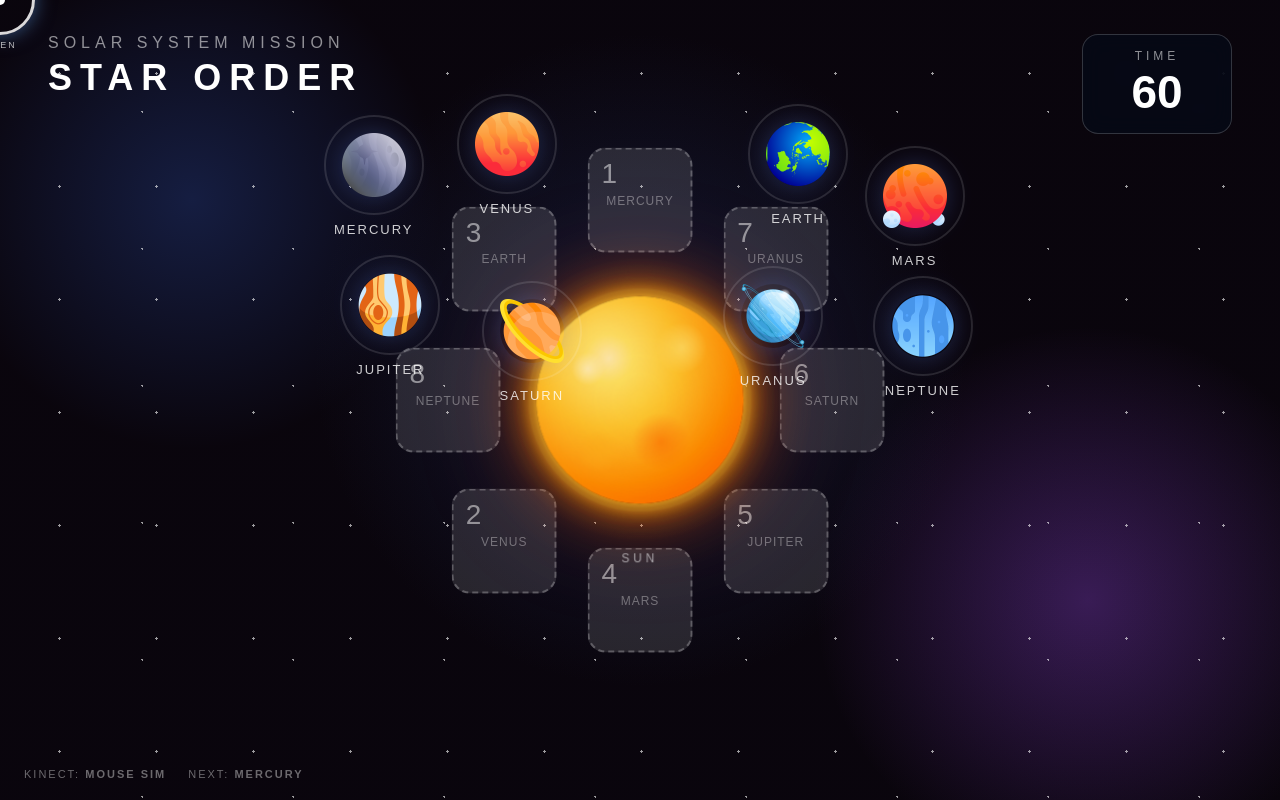
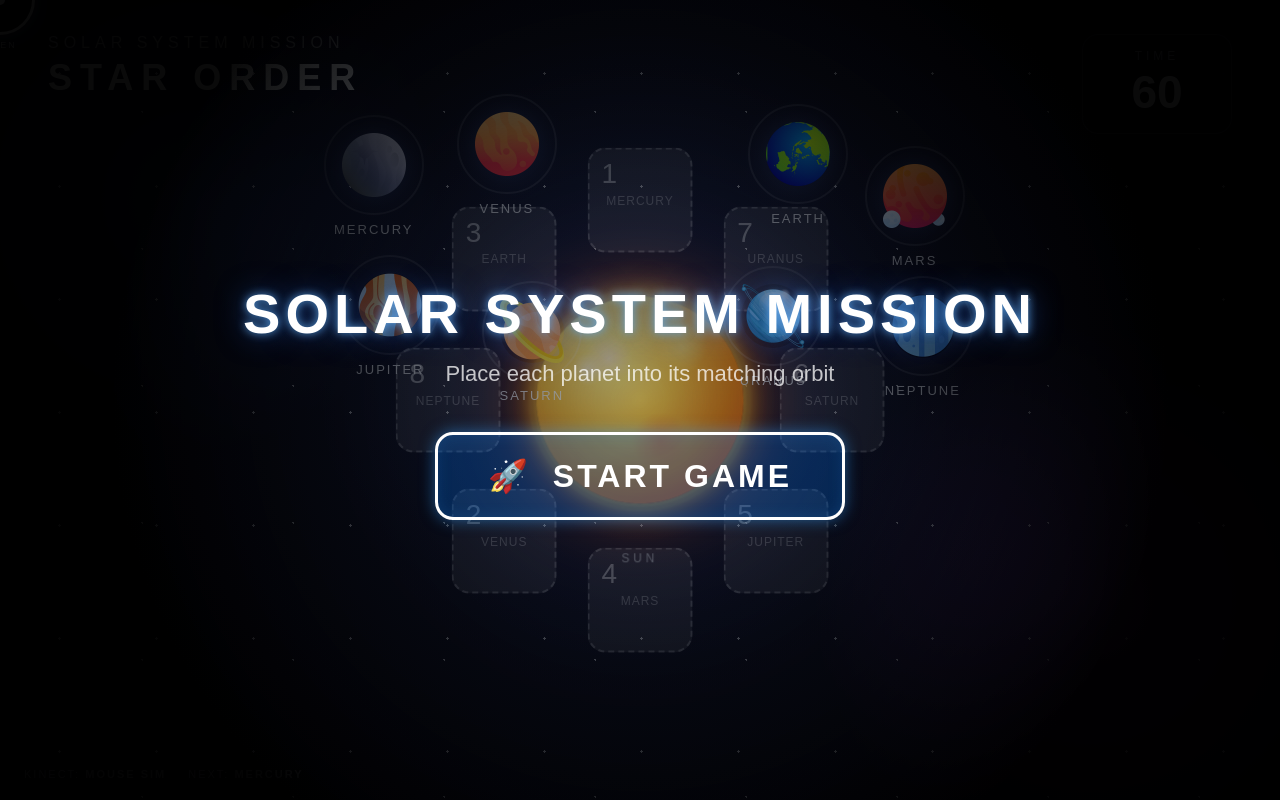
Before and after one commit to skyGuy888/Planets_in_the_Solar_System, a plain HTML site: page index.html in a window 1280 px wide. Drawn offline with Linux system fonts and the light colour scheme.

Commit message:
Update index.html

```diff
--- a/index.html
+++ b/index.html
@@ -16,6 +16,31 @@
 
 
 <body>
+
+
+
+
+    <!-- START SCREEN -->
+    <div id="start-screen" class="start-screen">
+        <div class="start-content">
+            <h1>SOLAR SYSTEM MISSION</h1>
+            <p>Place each planet into its matching orbit</p>
+
+            <button id="start-game-btn" class="start-game-btn">
+                <span>🚀</span>
+                START GAME
+            </button>
+        </div>
+    </div>
+
+    <!-- COUNTDOWN -->
+    <div id="countdown" class="countdown hidden">
+        3
+    </div>
+
+
+
+
 
     <main id="game">
 
```
